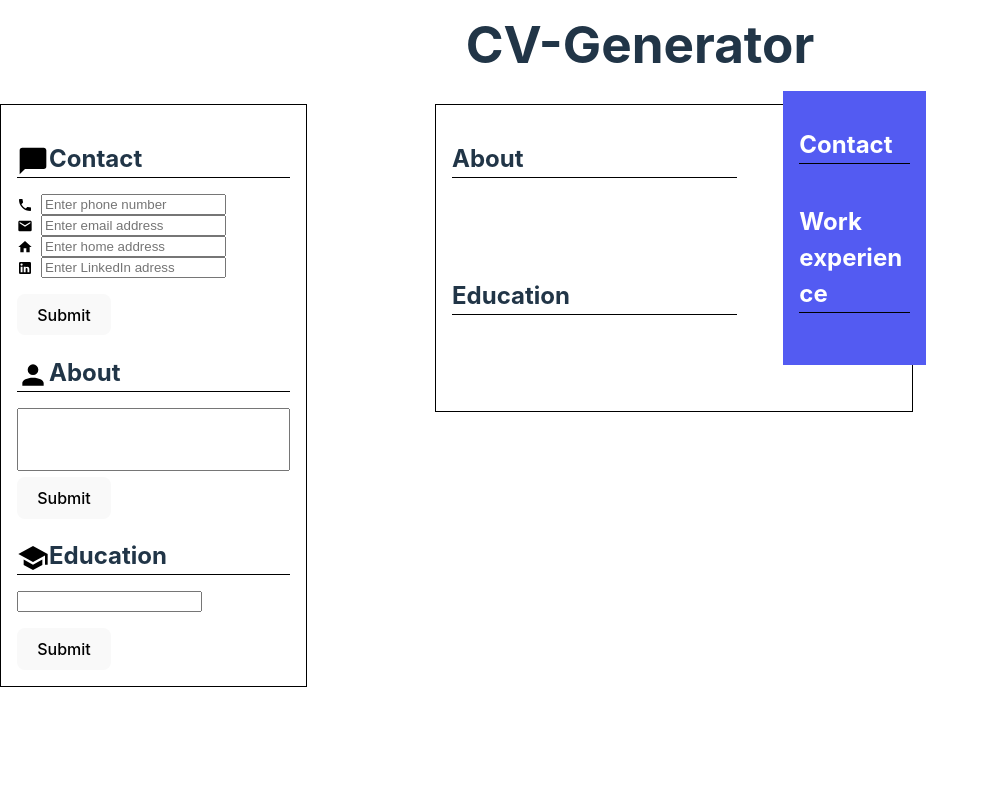
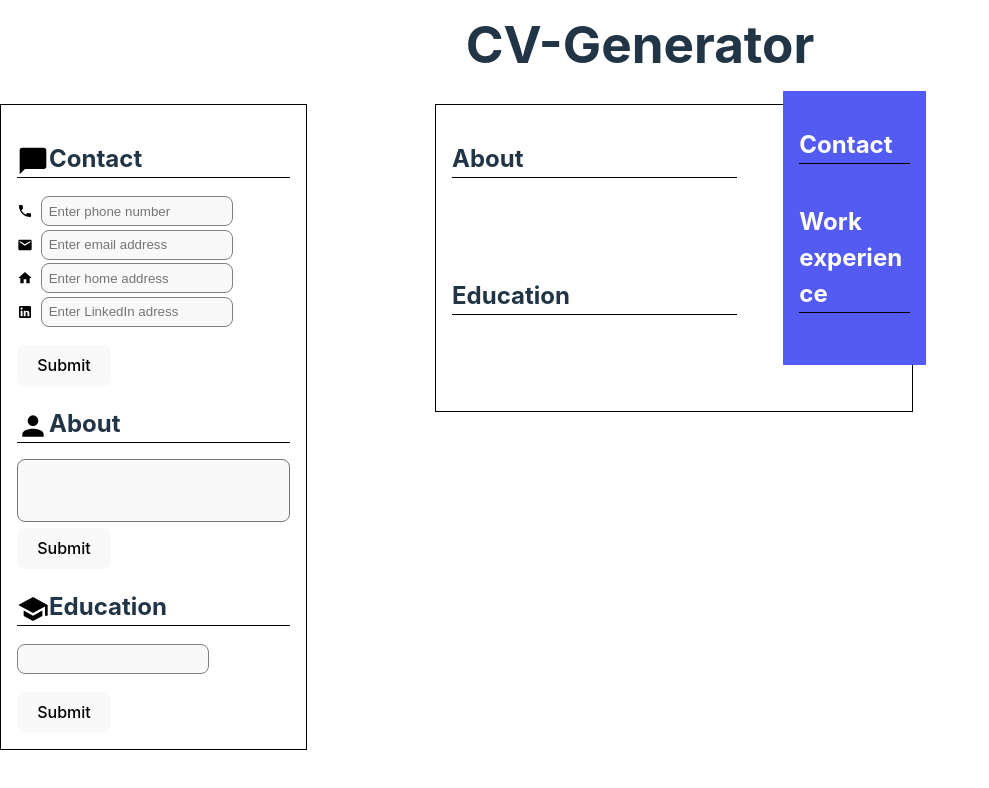
Before and after one commit to R3ndrex/CV-Generator, a React (Vite) app: page / in a window 1280 px wide. Shown: the top 788 px of the page, without its empty margins (0-989 px from the left). Built offline with nearby package versions, Linux system fonts and the light colour scheme.

Commit message:
Add padding, margin,change border. change textarea, input color to buttons #f9f9f9

```diff
--- a/src/index.css
+++ b/src/index.css
@@ -69,6 +69,15 @@ button:focus,
 button:focus-visible {
     outline: 4px auto -webkit-focus-ring-color;
 }
+input {
+    padding: 0.5em;
+    border: 1px solid gray;
+    margin: 0.125em 0;
+}
+textarea,
+input {
+    border-radius: 0.5rem;
+}
 
 @media (prefers-color-scheme: light) {
     :root {
@@ -78,7 +87,9 @@ button:focus-visible {
     a:hover {
         color: #747bff;
     }
-    button {
+    button,
+    input,
+    textarea {
         background-color: #f9f9f9;
     }
 }
```
